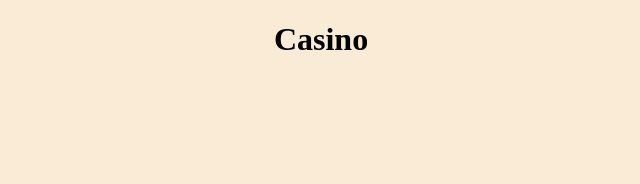
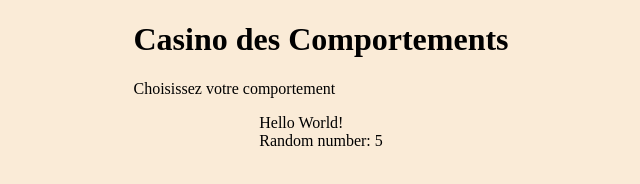
Before and after one commit to Grizef/Portfolio, a plain HTML site: page casino/casino.html in a window 1280 px wide. Shown: the whole page, without its empty margins (319-959 px from the left). Drawn offline with nearby package versions, Linux system fonts and the light colour scheme.

Commit message:
Update casino.html

```diff
--- a/casino/casino.html
+++ b/casino/casino.html
@@ -7,6 +7,30 @@
     <title>Casino</title>
 </head>
 <body>
-    <h1>Casino</h1>
-</body>
+
+    <header>
+        <h1>Casino des Comportements</h1>
+        <p>Choisissez votre comportement</p>
+    </header>
+
+    <div id="app">
+        {{ message }} <br>
+        {{'Random number: ' + Math.ceil(Math.random()*6) }}
+      </div>
+
+    <script src="https://unpkg.com/vue@3/dist/vue.global.js"></script>
+
+    <script>
+      const app = Vue.createApp({
+        data() {
+          return {
+            message: "Hello World!"
+          }
+        }
+      })
+
+     app.mount('#app')
+
+    </script>
+  </body>
 </html>
```
